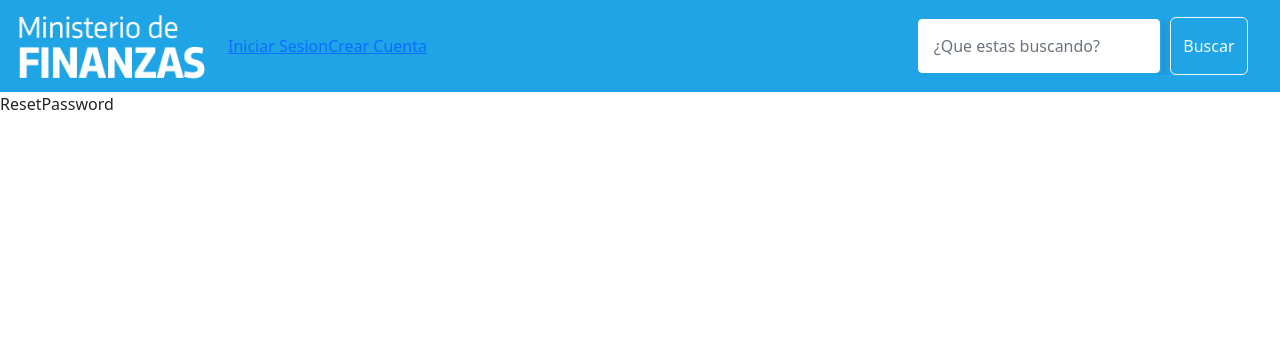
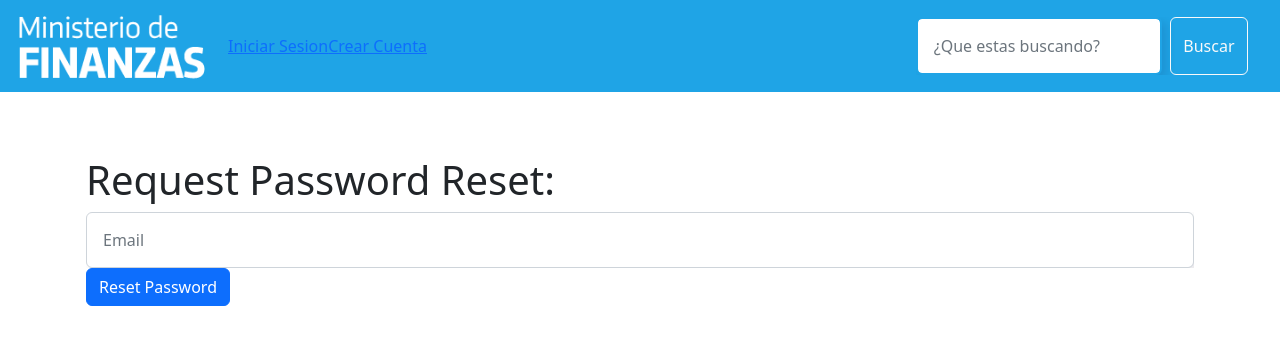
Before and after one commit to MateMar04/financiation, a React (Create React App) app in the folder financiation-react/: page /reset-password in a window 1280 px wide. Shown: the top 344 px of the page. Built offline with nearby package versions, Linux system fonts and the light colour scheme.

Commit message:
ResetPassword.js

```diff
--- a/financiation-react/src/containers/ResetPassword.js
+++ b/financiation-react/src/containers/ResetPassword.js
@@ -1,9 +1,54 @@
-import React from "react";
+import React, {useState} from "react";
+import { redirect } from "react-router-dom";
+import {connect} from "react-redux";
+import {reset_password} from "../actions/auth";
 
-const ResetPassword = () => (
-    <div>
-        ResetPassword
-    </div>
-);
 
-export default ResetPassword;
+const ResetPassword = ({reset_password}) => {
+    const [requestSent, setRequestSent] = useState(false);
+    const [formData, setFormData] = useState({
+        email: ''
+    });
+
+    const {email} = formData;
+
+    const onChange = e => setFormData({...formData, [e.target.name]: e.target.value});
+
+    const onSubmit = e => {
+        e.preventDefault();
+
+        reset_password(email)
+        setRequestSent(true);
+    };
+
+    if (requestSent) {
+        return <Navigate to='/'/>
+    }
+
+    return (
+        <div className='container mt-5'>
+            <h1>Request Password Reset:</h1>
+            <form onSubmit={e => onSubmit(e)}>
+                <div className='form-group'>
+                    <input
+                        className='form-control'
+                        type='email'
+                        placeholder='Email'
+                        name='email'
+                        value={email}
+                        onChange={e => onChange(e)}
+                        required
+                    />
+                </div>
+                <button className='btn btn-primary' type='submit'>Reset Password</button>
+            </form>
+        </div>
+    );
+};
+
+const mapStateProps = state => ({
+    isAuthenticated: state.auth.isAuthenticated
+});
+
+
+export default connect(mapStateProps, {reset_password})(ResetPassword);
```
